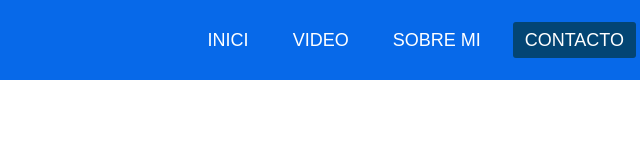
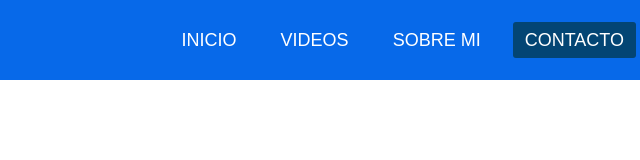
Before and after one commit to carlostorres7/html, a plain HTML site: page html 0.0/index.html in a window 1280 px wide. Shown: the full height of the page, 450-1090 px from the left. Drawn offline with Linux system fonts and the light colour scheme.

Commit message:
two piece

```diff
--- a/html 0.0/index.html
+++ b/html 0.0/index.html
@@ -18,10 +18,10 @@
             </button>
             <ul class="nav-menu">
                 <li class="nav-menu-item">
-                    <a href="#" class="nav-menu-link nav-link">Inici</a>
+                    <a href="#" class="nav-menu-link nav-link">Inicio</a>
                 </li>
                 <li class="nav-menu-item">
-                    <a href="#" class="nav-menu-link nav-link">Video</a>
+                    <a href="#" class="nav-menu-link nav-link">Videos</a>
                 </li>
                 <li class="nav-menu-item">
                     <a href="#" class="nav-menu-link nav-link">Sobre mi</a>
```
